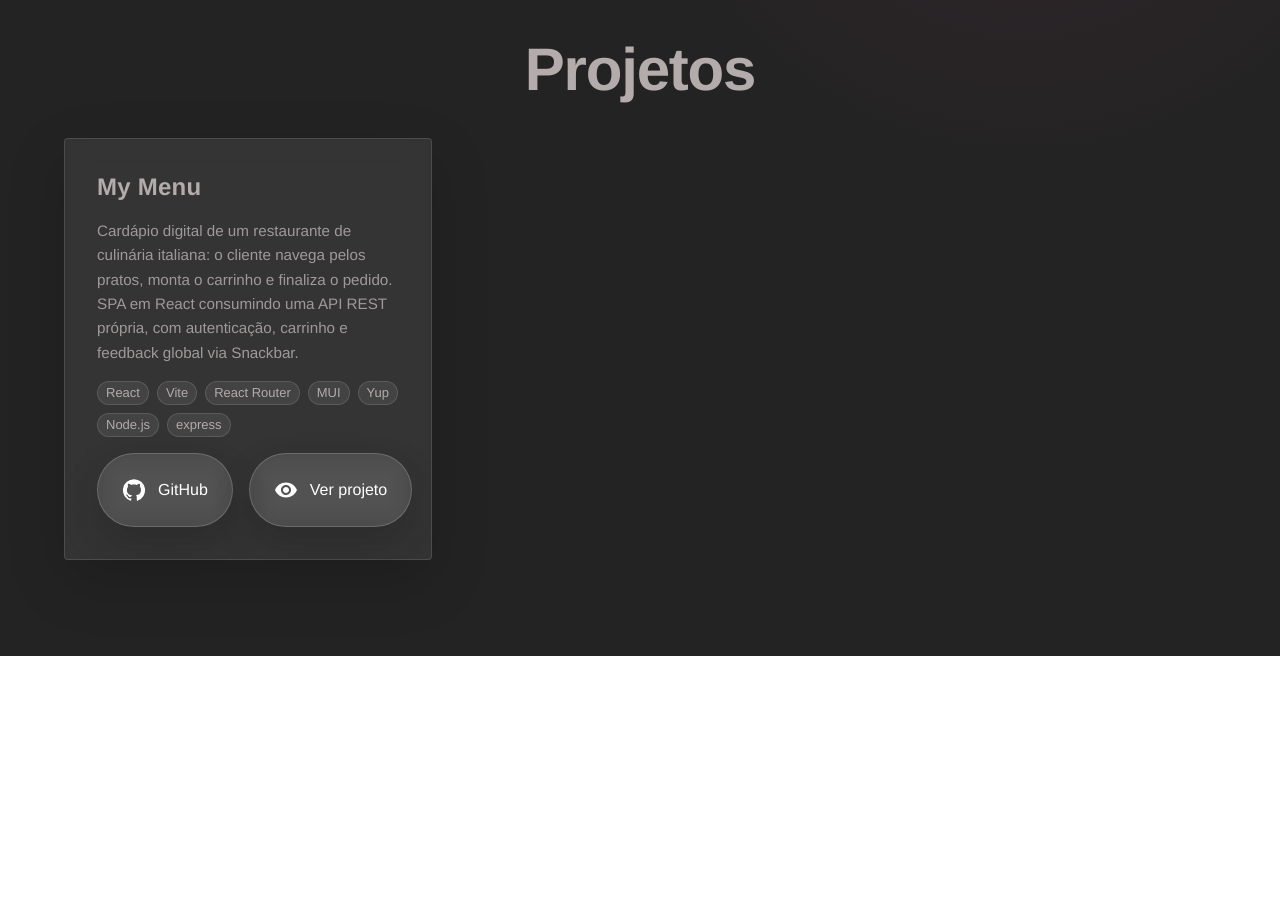
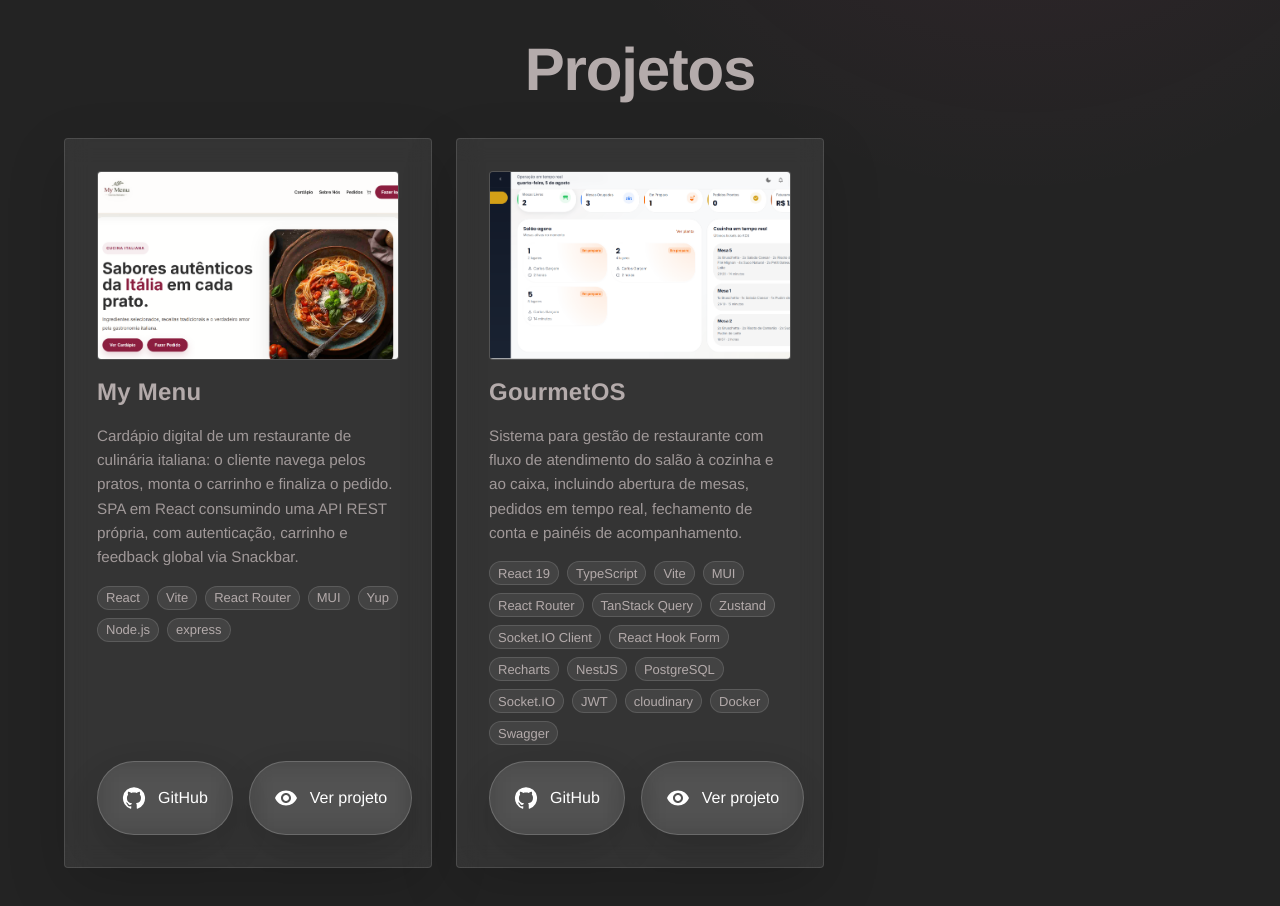
Before and after one commit to LucasCorreia1108/my-portfolio, a React (Vite) app: page / in a window 1280 px wide. Shown: the part 2020-2926 px from the top of the page. Before the commit the page ends 2676 px from the top, so only its background shows below. Built offline with nearby package versions, Linux system fonts and the light colour scheme.

Commit message:
feat: add new project

```diff
--- a/src/assets/pages/home/sections/project/project.tsx
+++ b/src/assets/pages/home/sections/project/project.tsx
@@ -17,6 +17,7 @@ interface Project {
   title: string;
   description: string;
   tech: string[];
+  image: string;
   repoUrl: string;
   liveUrl?: string;
 }
@@ -28,8 +29,37 @@ const projects: Project[] = [
     description:
       "Cardápio digital de um restaurante de culinária italiana: o cliente navega pelos pratos, monta o carrinho e finaliza o pedido. SPA em React consumindo uma API REST própria, com autenticação, carrinho e feedback global via Snackbar.",
     tech: ["React", "Vite", "React Router", "MUI", "Yup", "Node.js", "express"],
+    image: "/my_menu_tl.png",
     repoUrl: "https://github.com/LucasCorreia1108/my_menu_frontend",
     liveUrl: "https://my-menu-frontend-zeta.vercel.app/"
+  },
+  {
+    id: 2,
+    title: "GourmetOS",
+    description:
+      "Sistema para gestão de restaurante com fluxo de atendimento do salão à cozinha e ao caixa, incluindo abertura de mesas, pedidos em tempo real, fechamento de conta e painéis de acompanhamento.",
+    tech: [
+      "React 19",
+      "TypeScript",
+      "Vite",
+      "MUI",
+      "React Router",
+      "TanStack Query",
+      "Zustand",
+      "Socket.IO Client",
+      "React Hook Form",
+      "Recharts",
+      "NestJS",
+      "PostgreSQL",
+      "Socket.IO",
+      "JWT",
+      "cloudinary",
+      "Docker",
+      "Swagger",
+    ],
+    image: "/GourmetOS_tl.png",
+    repoUrl: "https://github.com/LucasCorreia1108/restaurant-management-frontend",
+    liveUrl: "https://restaurant-management-frontend-9zpuk934r-lucas-correia.vercel.app/"
   },
 ];
 
@@ -89,6 +119,15 @@ const ProjectCard = styled(Box)(({ theme }) => ({
   },
 }));
 
+const ProjectImage = styled("img")(({ theme }) => ({
+  width: "100%",
+  aspectRatio: "16 / 10",
+  objectFit: "cover",
+  borderRadius: theme.shape.borderRadius,
+  border: "1px solid rgba(255, 255, 255, 0.12)",
+  backgroundColor: "rgba(255, 255, 255, 0.04)",
+}));
+
 export const Projects = () => {
   const [visible, setVisible] = useState(false);
   const sectionRef = useRef<HTMLElement | null>(null);
@@ -139,6 +178,7 @@ export const Projects = () => {
                   }}
                 >
                   <ProjectCard>
+                    <ProjectImage src={project.image} alt={project.title} />
                     <Typography
                       variant="h5"
                       component="div"
```
Also changed, not shown: public/GourmetOS_tl.png (added), public/my_menu_tl.png (added).
